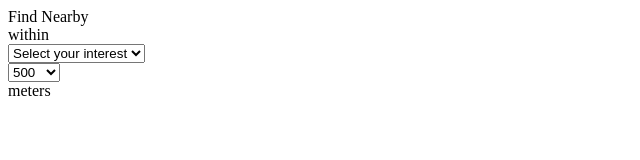
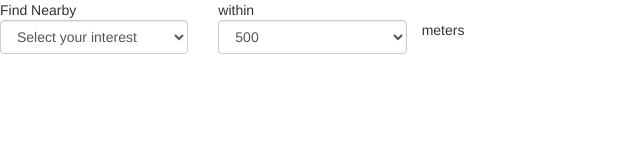
Before and after one commit to anupamadh/aroundme, a plain HTML site: page index.html in a window 1280 px wide. Shown: the whole page, without its empty margins (0-640 px from the left). Drawn offline with Linux system fonts and the light colour scheme; some packages are replaced by stand-ins of ours; the site is published under a folder, as on GitHub Pages, so addresses that start at the root find nothing.

Commit message:
changed index file

```diff
--- a/index.html
+++ b/index.html
@@ -3,10 +3,10 @@
 
 <head>
   <meta charset="utf-8">
-  <link href="/css/style.css" rel="stylesheet" type="text/css">
+  <link href="css/style.css" rel="stylesheet" type="text/css">
 
   <title>Around Me</title>
-  <link href="/css/bootstrap.min.css" rel="stylesheet">
+  <link href="css/bootstrap.min.css" rel="stylesheet">
 </head>
 
 <body>
@@ -59,7 +59,7 @@
   <div id="mapArea" style="width:600px;height:600px"></div>
 
   <script type="text/javascript" src="https://maps.googleapis.com/maps/api/js?key=AIzaSyBqP8lpRkXXm5ahYT-1ekyFs1YTh5OmXbQ&libraries=places"></script>
-  <script src="/js/aroundme.js"></script>
+  <script src="js/aroundme.js"></script>
 
 </body>
 
```
